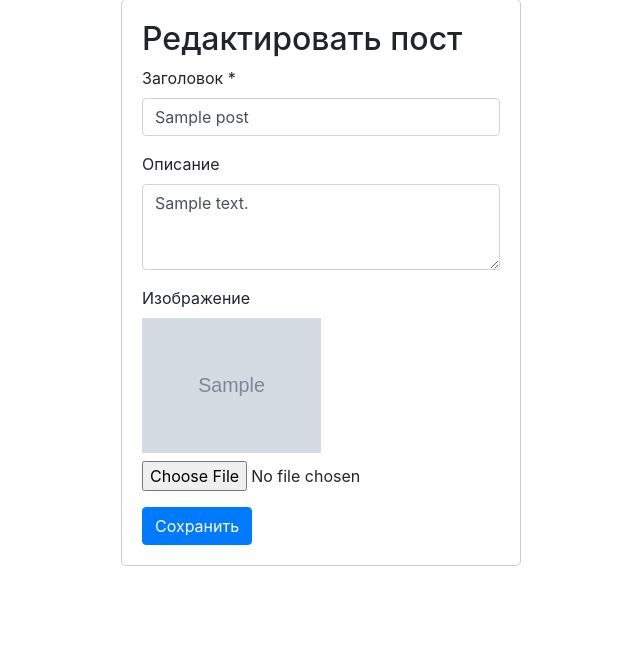
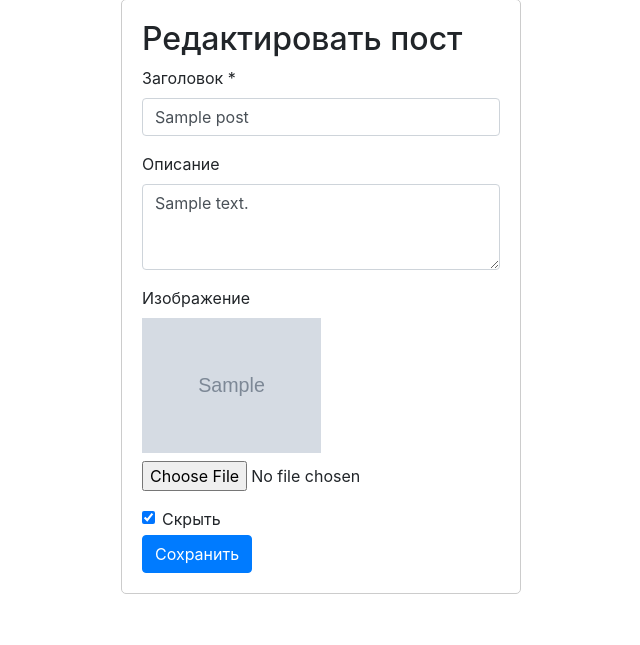
Before and after one commit to Misha-creato/django_post_feed, a Django app: a page that uses templates/update_post.html in a window 1280 px wide. Shown: the part 155-800 px from the top of the page, without its empty margins (319-959 px from the left). Run offline with Django 4.2, Linux system fonts and the light colour scheme; a user stored in the database is signed in; tables that the repository leaves empty hold one stand-in row (values such as "Sample post"); grey boxes marked "Sample" are stand-in pictures; some libraries are stand-ins or nearby versions.

Commit message:
Updated checkbox

```diff
--- a/templates/update_post.html
+++ b/templates/update_post.html
@@ -26,6 +26,11 @@
                            {% if post.image %} value="{{post.image}}" {% endif %}
                     >
                 </div>
+                <div class="form-check mb-1">
+                    <input type="checkbox" class="form-check-input" id="postHide" name="hide"
+                    {% if post.hide %} checked {% endif %}>
+                    <label class="form-check-label" for="postHide">Скрыть</label>
+                </div>
                 <button type="submit" class="btn btn-primary">Сохранить</button>
             </form>
         </div>
```
